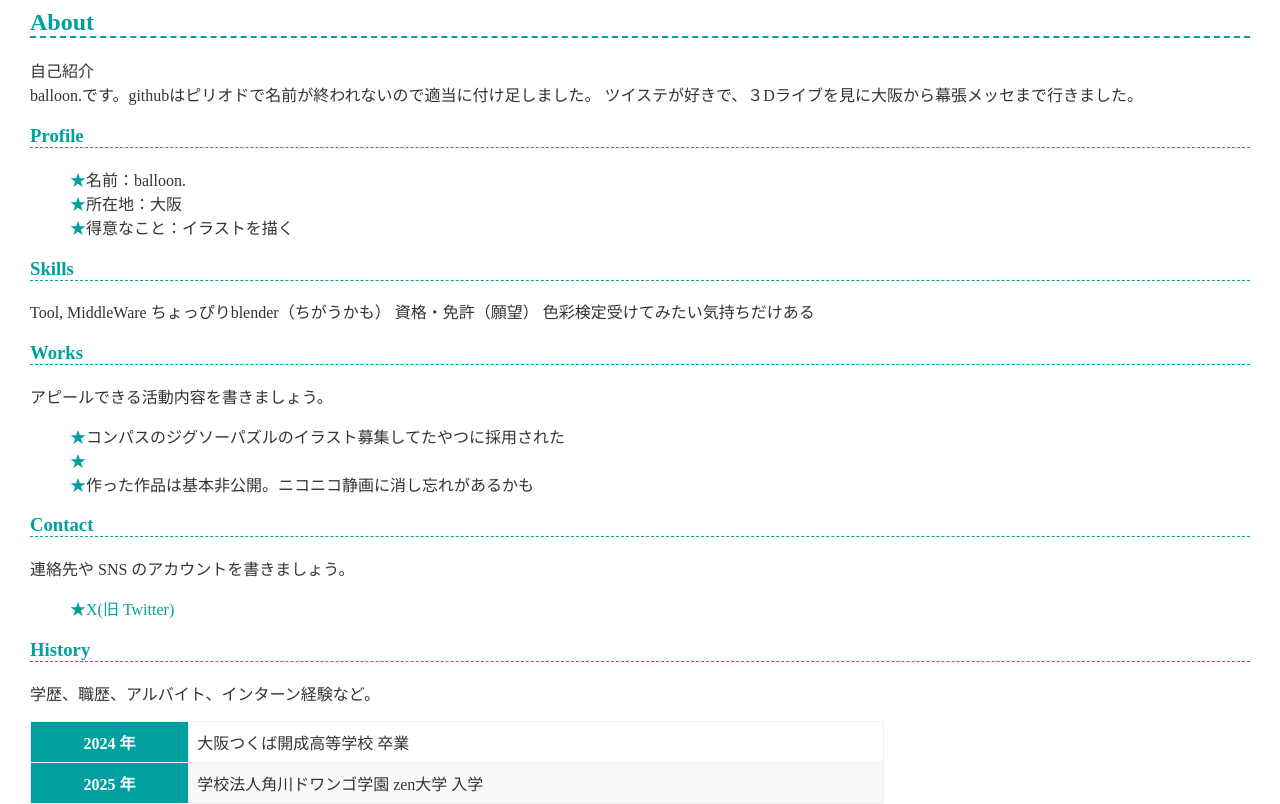
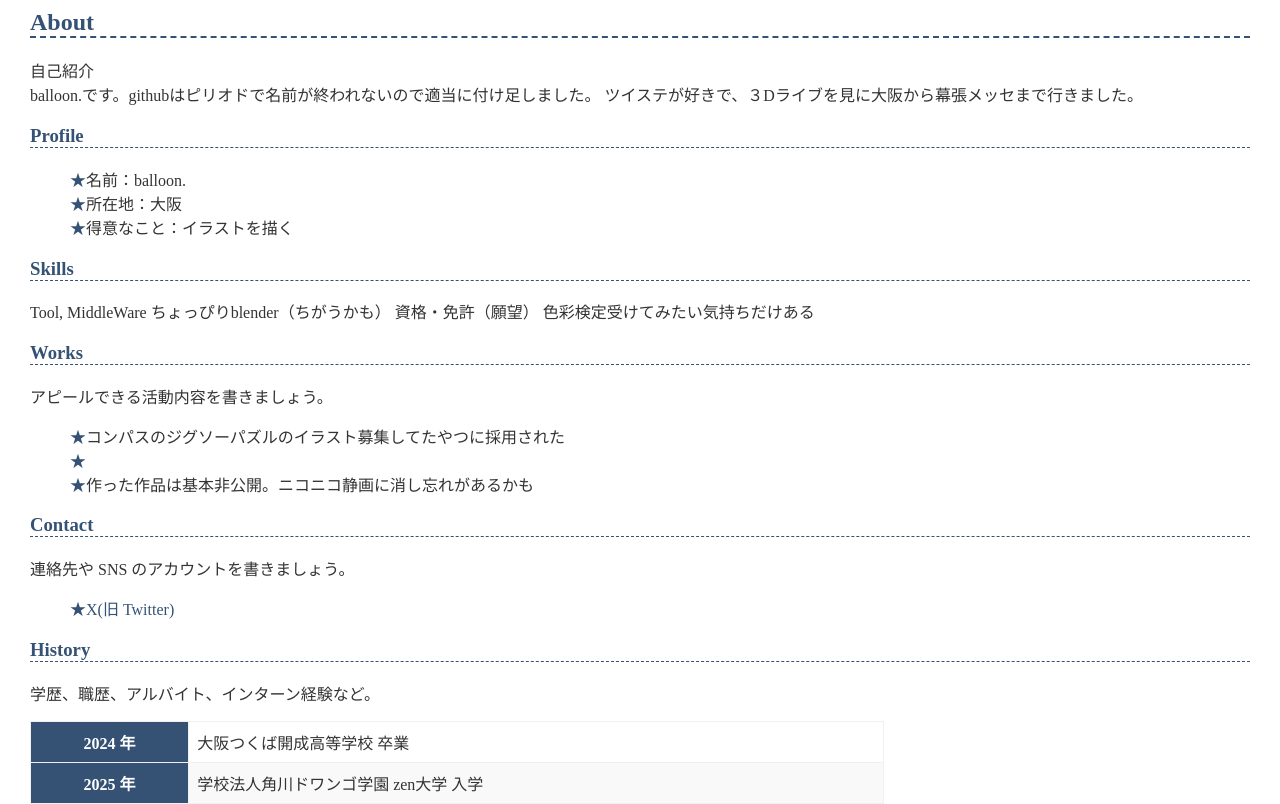
Before and after one commit to balloon-toyou/balloon-toyou.github.io, a plain HTML site: page index.html in a window 1280 px wide. Shown: the part 82-886 px from the top of the page. Drawn offline with Linux system fonts and the light colour scheme.

Commit message:
Update style.css

```diff
--- a/style.css
+++ b/style.css
@@ -3,7 +3,7 @@
 -------------------- */
 
 :root {
-  --theme-color: #00a0a0;
+  --theme-color: #355275;
 }
 
 * {
```
